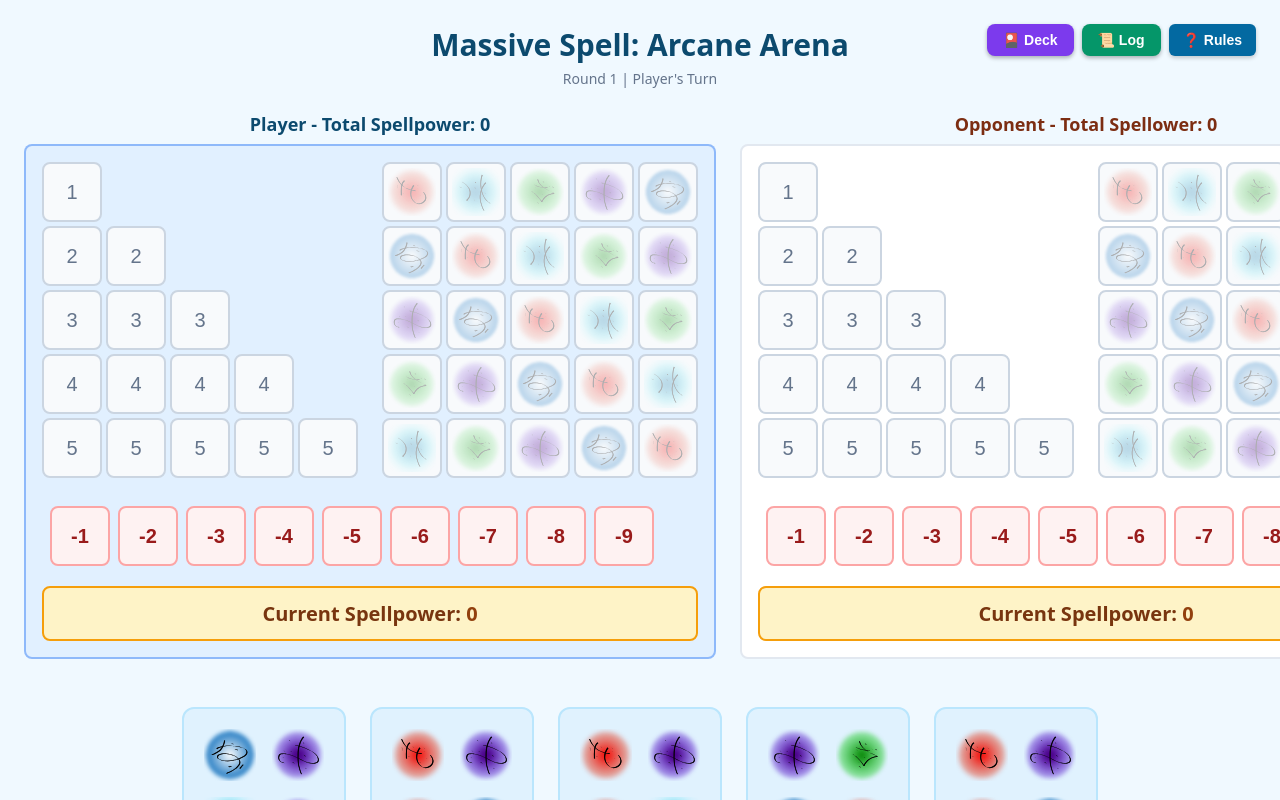
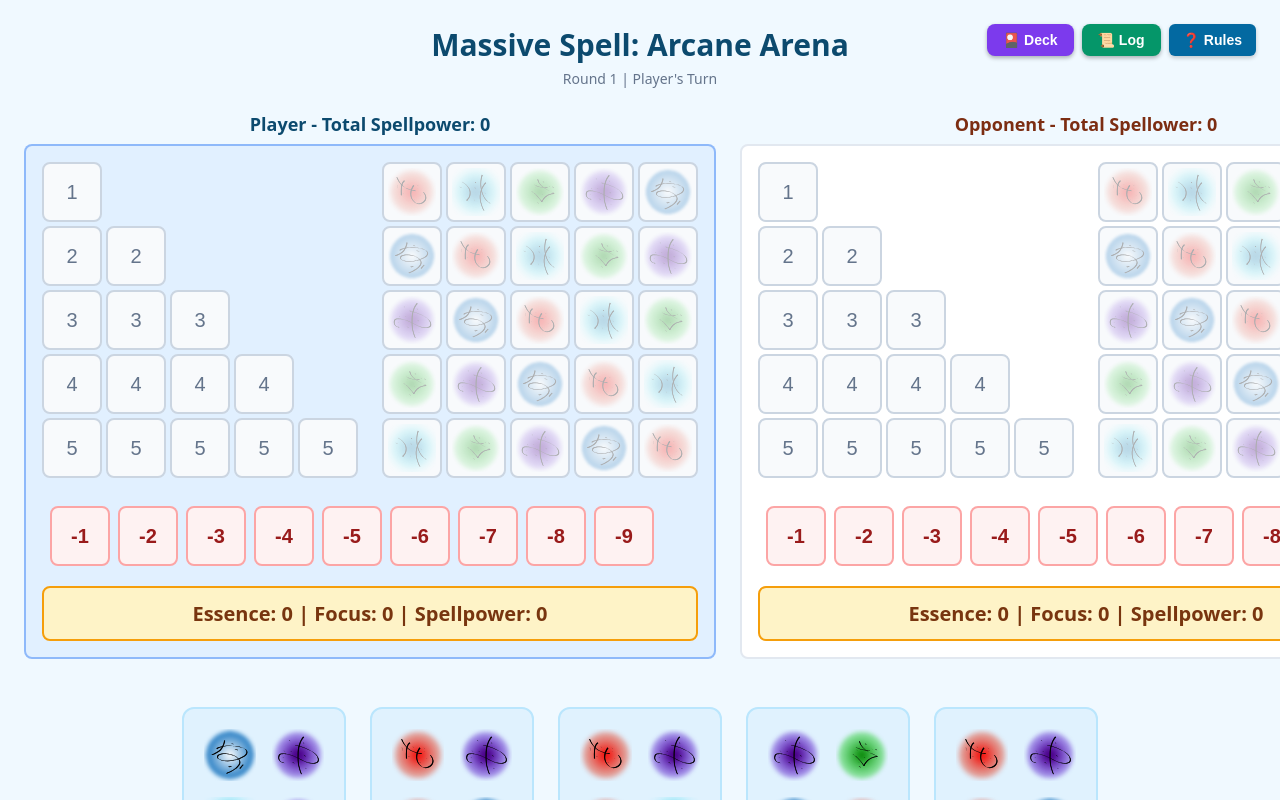
Before and after one commit to vlad92z/necromancer-web, a React (Vite) app: page / in a window 1280 px wide. Both pictures are taken after a click on the button "START GAME". Shown: the top 800 px of the page. Built offline with nearby package versions, Linux system fonts and the light colour scheme.

Commit message:
Update RunePower display format
Changed the spellpower display to show 'Essence', 'Focus', and 'Spellpower' values in a clearer, labeled format for improved readability.

```diff
--- a/src/features/gameplay/components/RunePower.tsx
+++ b/src/features/gameplay/components/RunePower.tsx
@@ -43,16 +43,12 @@ export function RunePower({ player }: RunePowerProps) {
         fontWeight: 'bold',
         textAlign: 'center'
       }}>
-        Current Spellpower: {essence > 0 ? (
+        {essence > 0 ? (
           <>
-            {essence}×<span style={{ color: hasPenalty ? '#dc2626' : '#78350f' }}>{focus}</span>
-            {' = '}
-            <span style={{ fontWeight: 'bold', color: '#92400e' }}>
-              {netPower}
-            </span>
+            Essence: {essence} | Focus: <span style={{ color: hasPenalty ? '#dc2626' : '#78350f' }}>{focus}</span> | Spellpower: {netPower}
           </>
         ) : (
-          <span style={{ fontWeight: 'bold', color: '#92400e' }}>0</span>
+          <>Essence: 0 | Focus: 0 | Spellpower: 0</>
         )}
       </div>
     </div>
```
